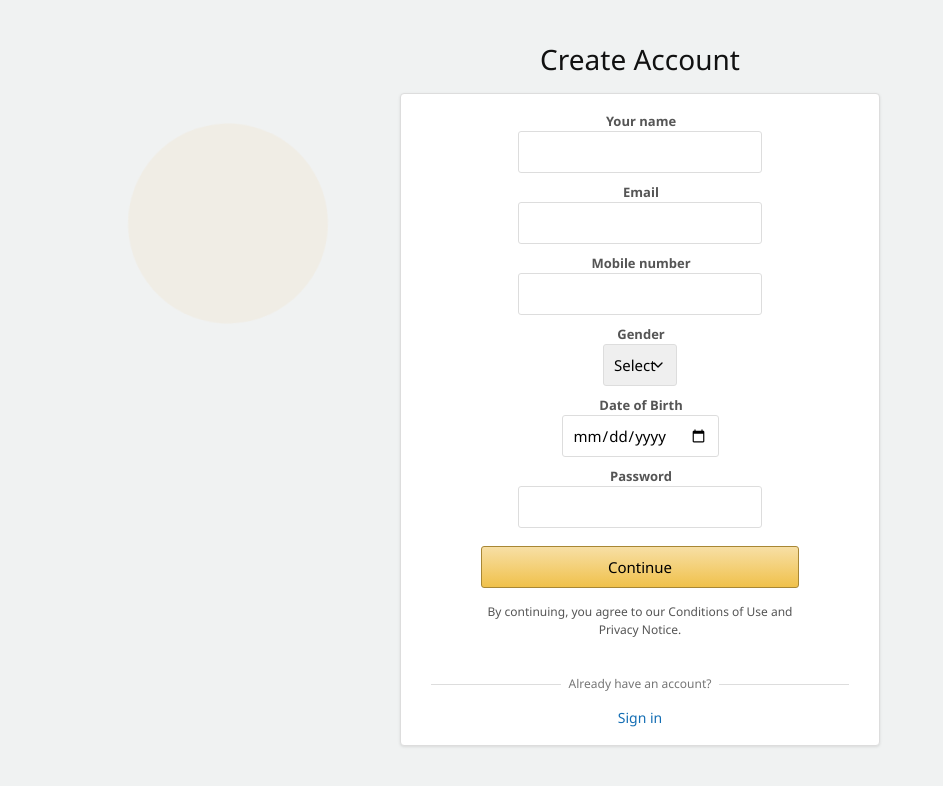
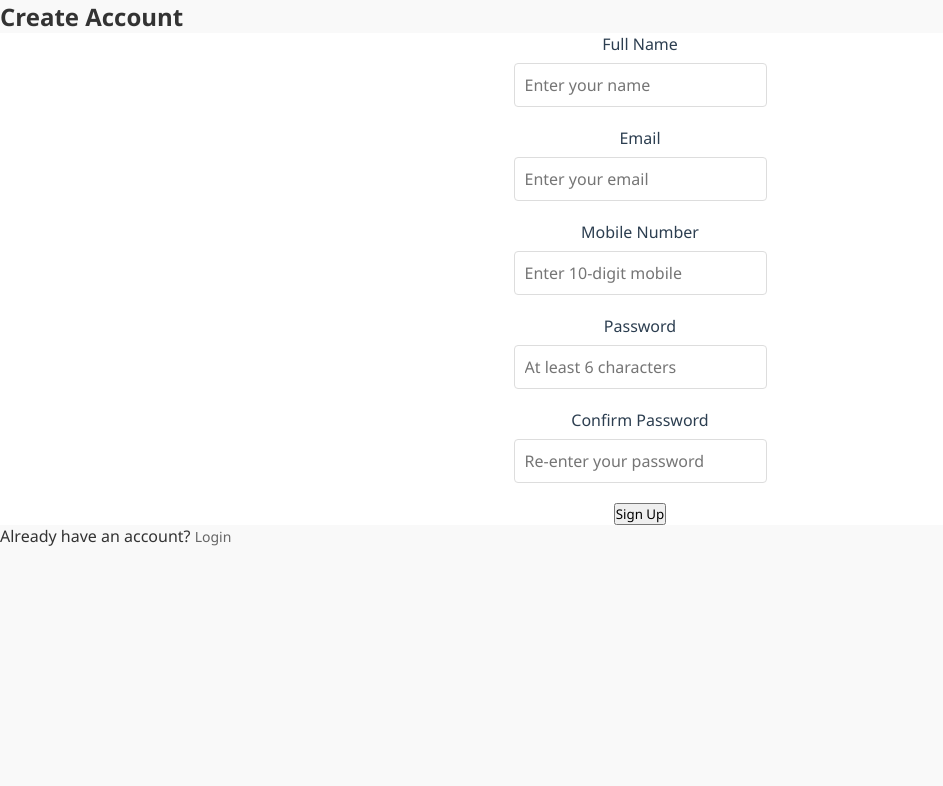
Before and after one commit to Bhanuvamsi2005/abvonlinegrocery, a React (Vite) app: page /Signup in a window 1280 px wide. Shown: the top 786 px of the page, without its empty margins (0-943 px from the left). Built offline with nearby package versions, Linux system fonts and the light colour scheme.

Commit message:
Update Signup.jsx

```diff
--- a/src/components/Signup.jsx
+++ b/src/components/Signup.jsx
@@ -212,174 +212,162 @@
 
 
 import React, { useState } from 'react';
-import axios from 'axios';
 import './Signup.css';
-import { Link } from 'react-router-dom';
 
 const Signup = () => {
   const [formData, setFormData] = useState({
     name: '',
     email: '',
     mobile: '',
-    gender: '',
-    dob: '',
     password: '',
+    confirmPassword: ''
   });
 
-  const [error, setError] = useState('');
-  const [showSuccessPopup, setShowSuccessPopup] = useState(false);
+  const [errors, setErrors] = useState({});
+  const [isSubmitting, setIsSubmitting] = useState(false);
+  const [successMessage, setSuccessMessage] = useState('');
 
   const handleChange = (e) => {
     const { name, value } = e.target;
-    setFormData(prev => ({ ...prev, [name]: value }));
+    setFormData({
+      ...formData,
+      [name]: value
+    });
+  };
+
+  const validateForm = () => {
+    const newErrors = {};
+
+    if (!formData.name.trim()) newErrors.name = 'Name is required';
+    if (!formData.email.trim()) newErrors.email = 'Email is required';
+    else if (!/^\S+@\S+\.\S+$/.test(formData.email)) newErrors.email = 'Email is invalid';
+
+    if (!formData.mobile.trim()) newErrors.mobile = 'Mobile is required';
+    else if (!/^\d{10}$/.test(formData.mobile)) newErrors.mobile = 'Mobile must be 10 digits';
+
+    if (!formData.password) newErrors.password = 'Password is required';
+    else if (formData.password.length < 6) newErrors.password = 'Password must be at least 6 characters';
+
+    if (formData.password !== formData.confirmPassword) {
+      newErrors.confirmPassword = 'Passwords do not match';
+    }
+
+    setErrors(newErrors);
+    return Object.keys(newErrors).length === 0;
   };
 
   const handleSubmit = async (e) => {
     e.preventDefault();
-    setError('');
+    if (validateForm()) {
+      setIsSubmitting(true);
       try {
-      await axios.post('abvonlinegrocery-wrlk.vercel.app/api/auth/signup', formData);
-      setShowSuccessPopup(true);
-      // Clear form after successful submission
+        // Replace with your actual API endpoint
+        const response = await fetch('http://localhost:8084/api/auth/signup', {
+          method: 'POST',
+          headers: {
+            'Content-Type': 'application/json',
+          },
+          body: JSON.stringify(formData),
+        });
+
+        const data = await response.json();
+        if (response.ok) {
+          setSuccessMessage('Registration successful!');
+          // Clear form or redirect
           setFormData({
             name: '',
             email: '',
             mobile: '',
-        gender: '',
-        dob: '',
             password: '',
+            confirmPassword: ''
           });
-    } catch (err) {
-      setError(err.response?.data?.message || 'An error occurred. Please try again.');
+        } else {
+          setErrors({ server: data.message || 'Registration failed' });
+        }
+      } catch (error) {
+        setErrors({ server: 'Network error. Please try again.' });
+      } finally {
+        setIsSubmitting(false);
+      }
     }
   };
 
-  const closePopup = () => {
-    setShowSuccessPopup(false);
-  };
+  return (
+    <div className="signup-container">
+      <h2>Create Account</h2>
+      {successMessage && <div className="success-message">{successMessage}</div>}
+      {errors.server && <div className="error-message">{errors.server}</div>}
 
-  return (
-    <div className="signup-component-background">
-      <div className="signup-component-container">
-        <div className="signup-header">
-          <h1>Create Account</h1>
-        </div>
-
-        <div className="signup-form-container">
-          <form onSubmit={handleSubmit}>
+      <form onSubmit={handleSubmit} className="signup-form">
         <div className="form-group">
-              <label htmlFor="name">Your name</label>
+          <label>Full Name</label>
           <input
             type="text"
-                id="name"
             name="name"
-                className="form-control"
             value={formData.name}
             onChange={handleChange}
-                required
+            placeholder="Enter your name"
           />
+          {errors.name && <span className="error">{errors.name}</span>}
         </div>
 
         <div className="form-group">
-              <label htmlFor="email">Email</label>
+          <label>Email</label>
           <input
             type="email"
-                id="email"
             name="email"
-                className="form-control"
             value={formData.email}
             onChange={handleChange}
-                required
+            placeholder="Enter your email"
           />
+          {errors.email && <span className="error">{errors.email}</span>}
         </div>
 
         <div className="form-group">
-              <label htmlFor="mobile">Mobile number</label>
+          <label>Mobile Number</label>
           <input
             type="tel"
-                id="mobile"
             name="mobile"
-                className="form-control"
             value={formData.mobile}
             onChange={handleChange}
-                required
+            placeholder="Enter 10-digit mobile"
+            maxLength="10"
           />
+          {errors.mobile && <span className="error">{errors.mobile}</span>}
         </div>
 
         <div className="form-group">
-              <label htmlFor="gender">Gender</label>
-              <select
-                id="gender"
-                name="gender"
-                className="form-control"
-                value={formData.gender}
+          <label>Password</label>
+          <input
+            type="password"
+            name="password"
+            value={formData.password}
             onChange={handleChange}
-                required
-              >
-                <option value="">Select</option>
-                <option value="Male">Male</option>
-                <option value="Female">Female</option>
-                <option value="Other">Other</option>
-              </select>
+            placeholder="At least 6 characters"
+          />
+          {errors.password && <span className="error">{errors.password}</span>}
         </div>
 
         <div className="form-group">
-              <label htmlFor="dob">Date of Birth</label>
+          <label>Confirm Password</label>
           <input
-                type="date"
-                id="dob"
-                name="dob"
-                className="form-control"
-                value={formData.dob}
+            type="password"
+            name="confirmPassword"
+            value={formData.confirmPassword}
             onChange={handleChange}
-                required
+            placeholder="Re-enter your password"
           />
+          {errors.confirmPassword && <span className="error">{errors.confirmPassword}</span>}
         </div>
 
-            <div className="form-group">
-              <label htmlFor="password">Password</label>
-              <input
-                type="password"
-                id="password"
-                name="password"
-                className="form-control"
-                value={formData.password}
-                onChange={handleChange}
-                required
-              />
-            </div>
-
-            {error && <div className="error-message">{error}</div>}
-
-            <button type="submit" className="btn">Continue</button>
-
-            <p className="legal-text">
-              By continuing, you agree to our Conditions of Use and Privacy Notice.
-            </p>
+        <button type="submit" disabled={isSubmitting}>
+          {isSubmitting ? 'Creating Account...' : 'Sign Up'}
+        </button>
       </form>
 
-          <div className="divider">
-            <span>Already have an account?</span>
+      <div className="login-link">
+        Already have an account? <a href="/login">Login</a>
       </div>
-
-          <div className="login-redirect">
-            <Link to="/login">Sign in</Link>
-          </div>
-        </div>
-      </div>
-
-      {/* Success Popup */}
-      {showSuccessPopup && (
-        <div className="success-popup-overlay">
-          <div className="success-popup">
-            <div className="success-popup-content">
-              <h3>Signup Successful!Go to Signin</h3>
-              <p>Your account has been created successfully.</p>
-              <button onClick={closePopup} className="popup-close-btn">OK</button>
-            </div>
-          </div>
-        </div>
-      )}
     </div>
   );
 };
```
Lines whose indentation alone changed are shown as unchanged.
